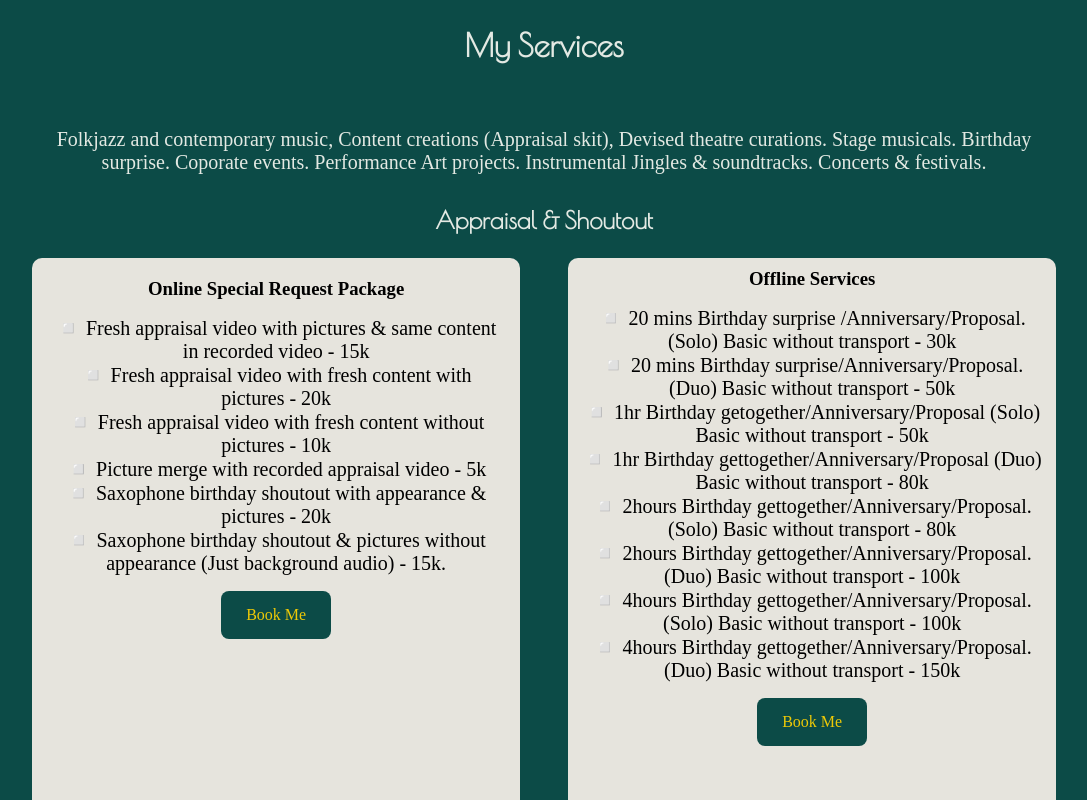
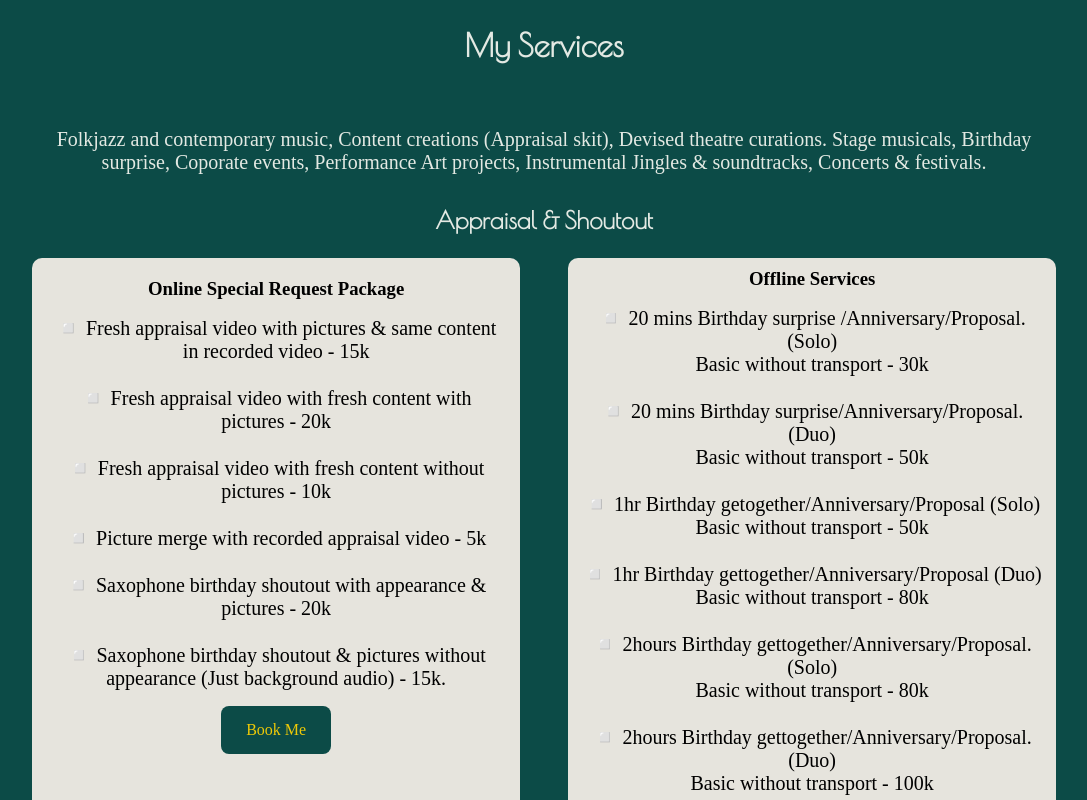
Before and after one commit to Sholafunmi/temitope_fash, a plain HTML site: page index.html in a window 1280 px wide. Shown: the part 1920-2720 px from the top of the page, without its empty margins (96-1183 px from the left). Drawn offline with nearby package versions, Linux system fonts and the light colour scheme; a web font is replaced by a local one.

Commit message:
services

```diff
--- a/index.html
+++ b/index.html
@@ -142,8 +142,8 @@
                 <h1 class="services-intro">My Services</h1>
 
                 <p style="text-align: center; font-size: 20px;">
-                    Folkjazz and contemporary music, Content creations (Appraisal skit), Devised theatre curations. Stage musicals.
-                     Birthday surprise. Coporate events. Performance Art projects. Instrumental Jingles & soundtracks.
+                    Folkjazz and contemporary music, Content creations (Appraisal skit), Devised theatre curations. Stage musicals,
+                     Birthday surprise, Coporate events, Performance Art projects, Instrumental Jingles & soundtracks,
                      Concerts & festivals.
                 </p>
 
@@ -154,11 +154,11 @@
                         <div class="online">
                             <h3>Online Special Request Package</h3>
                             <p>
-                               ◽ Fresh appraisal video with pictures & same content in recorded video - 15k <br>
-                               ◽ Fresh appraisal video with fresh content with pictures - 20k  <br>
-                               ◽ Fresh appraisal video with fresh content without pictures - 10k <br>
-                               ◽ Picture merge with recorded appraisal video - 5k <br>
-                               ◽ Saxophone birthday shoutout with appearance & pictures - 20k <br>
+                               ◽ Fresh appraisal video with pictures & same content in recorded video - 15k <br> <br>
+                               ◽ Fresh appraisal video with fresh content with pictures - 20k  <br> <br>
+                               ◽ Fresh appraisal video with fresh content without pictures - 10k <br> <br>
+                               ◽ Picture merge with recorded appraisal video - 5k <br><br>
+                               ◽ Saxophone birthday shoutout with appearance & pictures - 20k <br><br>
                                ◽ Saxophone birthday shoutout & pictures without appearance (Just background audio) - 15k.
 
                             </p>
@@ -171,28 +171,28 @@
                         <div class="offline">
                             <h3>Offline Services</h3>
                             <P>
-                                ◽ 20 mins Birthday surprise /Anniversary/Proposal. (Solo)
-                                Basic without transport - 30k  <br>
+                                ◽ 20 mins Birthday surprise /Anniversary/Proposal. (Solo) <br>
+                                Basic without transport - 30k  <br> <br>
 
-                                ◽ 20 mins Birthday surprise/Anniversary/Proposal. (Duo)
-                                Basic without transport - 50k  <br>
+                                ◽ 20 mins Birthday surprise/Anniversary/Proposal. (Duo) <br>
+                                Basic without transport - 50k  <br> <br>
 
-                                ◽ 1hr Birthday getogether/Anniversary/Proposal (Solo)
-                                Basic without transport - 50k <br>
+                                ◽ 1hr Birthday getogether/Anniversary/Proposal (Solo) <br>
+                                Basic without transport - 50k <br> <br>
 
-                                ◽ 1hr Birthday gettogether/Anniversary/Proposal (Duo)
-                                Basic without transport - 80k <br>
+                                ◽ 1hr Birthday gettogether/Anniversary/Proposal (Duo) <br>
+                                Basic without transport - 80k <br> <br>
 
-                                ◽ 2hours Birthday gettogether/Anniversary/Proposal. (Solo)
-                                Basic without transport - 80k <br>
+                                ◽ 2hours Birthday gettogether/Anniversary/Proposal. (Solo)<br>
+                                Basic without transport - 80k <br> <br>
 
-                                ◽ 2hours Birthday gettogether/Anniversary/Proposal. (Duo)
-                                Basic without transport - 100k<br>
+                                ◽ 2hours Birthday gettogether/Anniversary/Proposal. (Duo) <br>
+                                Basic without transport - 100k<br><br>
 
-                                ◽ 4hours Birthday gettogether/Anniversary/Proposal. (Solo)
-                                Basic without transport - 100k <br>
+                                ◽ 4hours Birthday gettogether/Anniversary/Proposal. (Solo) <br>
+                                Basic without transport - 100k <br> <br>
 
-                                ◽ 4hours Birthday gettogether/Anniversary/Proposal. (Duo)
+                                ◽ 4hours Birthday gettogether/Anniversary/Proposal. (Duo) <br>
                                 Basic without transport - 150k
 
 
@@ -222,9 +222,9 @@
                             </div>
                             <div class="cocktails-and-bouquets">
                                 <h3> Cocktails & Bouquets (Saxophone serenade) </h3>
-                                <p>◽ Basic without transport (10 - 30 mins) - 150k
-                                    <br>
-                                    ◽ Basic without transport (30 mins Upward) - 150k
+                                <p>◽ Basic without transport <br> (10 - 30 mins) - 150k
+                                    <br> <br>
+                                    ◽ Basic without transport <br> (30 mins Upward) - 150k
                                 </p>
 
                                 <a class="bookMe" target="_blank" href="https://wa.me/message/QNVW6IXVAOCSP1"> Book Me</a>
--- a/styles.css
+++ b/styles.css
@@ -353,7 +353,7 @@ nav{
     padding: 2%;
     width: 500px;
     /* min-height: 480px; */
-    min-height: 650px;
+    min-height: 800px;
     border-radius: 10px;
     display: flex;
     flex-direction: column;
@@ -373,13 +373,14 @@ nav{
 
 }
 
-.online p, .offline p, coperate-events p{
+.online p, .offline p, coperate-events p, .wedding-receptions p, .cocktails-and-bouquets p{
     font-size: 20px;
+
 }
 .offline{
     /* border: 2px solid rgb(238,201,7); */
     width: 500px;
-    min-height: 650px;
+    min-height: 800px;
     border-radius: 10px;
     display: flex;
     flex-direction: column;
@@ -426,7 +427,7 @@ background-color: rgb(12,75,71);
 
     width: 500px;
     /* height: fit-content; */
-    min-height: 200px;
+    min-height: 250px;
     justify-content: center;
     border-radius: 10px;
     display: flex;
@@ -438,7 +439,7 @@ background-color: rgb(12,75,71);
 .cocktails-and-bouquets{
     justify-content: center;
     width: 500px;
-    min-height: 200px;
+    min-height: 250px;
     border-radius: 10px;
     display: flex;
     flex-direction: column;
@@ -1063,6 +1064,9 @@ footer .right a span{
         align-self: center;
         /* width: 70%; */
     }
+    .wedding-receptions p,  .cocktails-and-bouquets p{
+        font-size: 20px;
+    }
     .cocktails-and-bouquets{
         width: 95%;
           height: fit-content;
```
